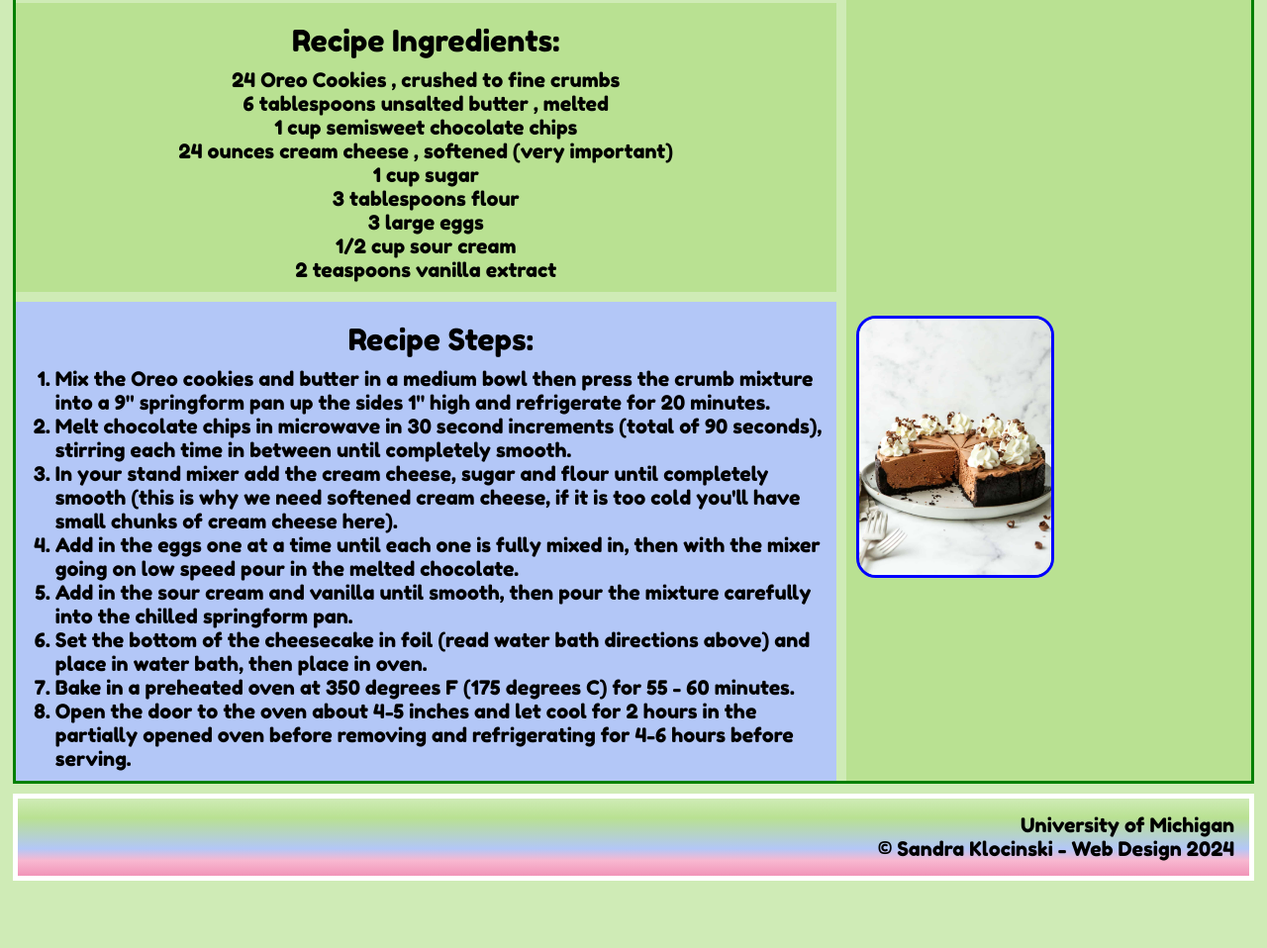
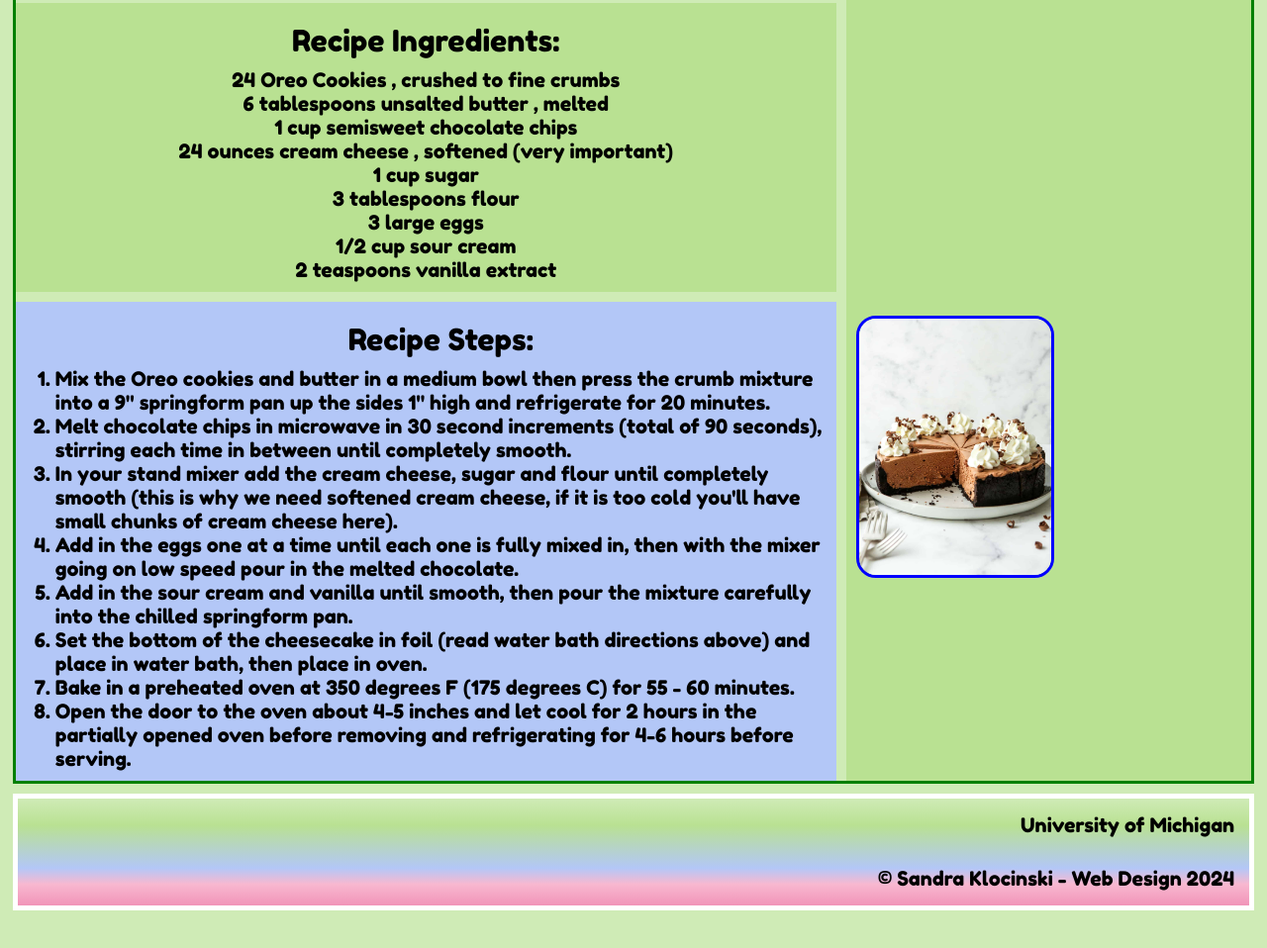
Before and after one commit to sklocins/ccp_complete_w24, a plain HTML site: page recipes.html in a window 1280 px wide. Shown: the part 4076-5034 px from the top of the page at 99% size. Drawn offline with Linux system fonts and the light colour scheme.

Commit message:
done I think maybe7

```diff
--- a/recipes.html
+++ b/recipes.html
@@ -151,9 +151,10 @@
             <!-- Sandra Klocinski -->
     </main>
 
+
+    <footer>
+        <p>University of Michigan </p>
+        <p>&copy; Sandra Klocinski - Web Design 2024</p>
+    </footer>
 </body>
-<footer>
-    <p>University of Michigan <br/>
-      &copy; Sandra Klocinski - Web Design 2024</p>
-  </footer>
 </html>
```
